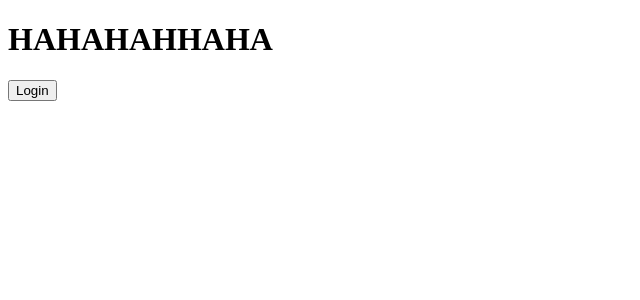
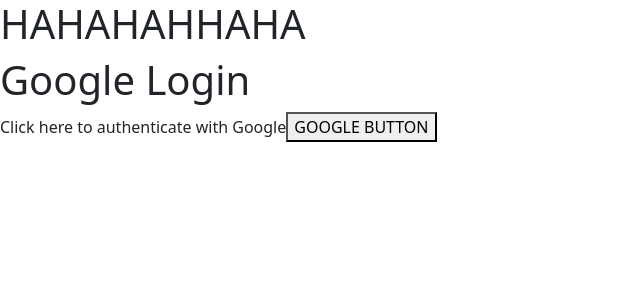
Before and after one commit to akr-25/project_murga_frontend, a React (Create React App) app: page /login in a window 1280 px wide. Shown: the top 300 px of the page, without its empty margins (0-640 px from the left). Built offline with nearby package versions, Linux system fonts and the light colour scheme.

Commit message:
client-side auth done

```diff
--- a/package.json
+++ b/package.json
@@ -6,8 +6,11 @@
     "@testing-library/jest-dom": "^5.16.1",
     "@testing-library/react": "^12.1.2",
     "@testing-library/user-event": "^13.5.0",
+    "axios": "^0.25.0",
+    "bootstrap": "^5.1.3",
     "js-cookie": "^3.0.1",
     "react": "^17.0.2",
+    "react-bootstrap": "^2.1.1",
     "react-dom": "^17.0.2",
     "react-router-dom": "^6.2.1",
     "react-scripts": "5.0.0",
--- a/public/index.html
+++ b/public/index.html
@@ -11,7 +11,7 @@
     />
     <link rel="apple-touch-icon" href="%PUBLIC_URL%/logo192.png" />
     <link rel="manifest" href="%PUBLIC_URL%/manifest.json" />
-
+    <link href="https://cdn.jsdelivr.net/npm/bootstrap@5.1.3/dist/css/bootstrap.min.css" rel="stylesheet" integrity="sha384-1BmE4kWBq78iYhFldvKuhfTAU6auU8tT94WrHftjDbrCEXSU1oBoqyl2QvZ6jIW3" crossorigin="anonymous">
     <title>React App</title>
   </head>
   <body>
--- a/src/App.js
+++ b/src/App.js
@@ -8,8 +8,9 @@ import {
   Link,
   Navigate, Outlet
 } from "react-router-dom";
+import { KK } from "./components/router";
+import { AuthApi } from "./AuthApi";
 
-import { AuthApi } from "./AuthApi";
 
 function App() {
   const[auth, setAuth] = React.useState(false);
@@ -38,80 +39,4 @@ const readCookie = () => {
   );
 }
 
-const Login = (props) => {
-   const {auth, setAuth}  = react.useContext(AuthApi);
- // const kk = Auth.auth;
-  const handleOnClick = () => {
-    // props.auth.setAuth(true);
-    setAuth(true);
-    Cookies.set("user","loginTrue")
-  }
-  return(
-    <div>
-      <button onClick={handleOnClick}>Login</button>
-    </div>
-  )
-}
-
-// const Logout = (props) => {
-//   const {auth, setAuth}  = react.useContext(AuthApi);
-// // const kk = Auth.auth;
-//  const handleOnClick = () => {
-//    // props.auth.setAuth(true);
-//    setAuth(false);
-//  }
-//  return(
-//    <div>
-//      <button onClick={handleOnClick}>Logout</button>
-//    </div>
-//  )
-// }
-
-const Dashboard = () => {
-  const {auth, setAuth}  = react.useContext(AuthApi);
-  // const kk = Auth.auth;
-   const handleOnClick = () => {
-     // props.auth.setAuth(true);
-     setAuth(false);
-     Cookies.remove("user");
-   }
-  return(
-    <div>
-      <h1>Dashboard</h1>
-      <button onClick={handleOnClick}>Logout</button>
-    </div>
-  )
-}
-
-const KK = () =>{
-  const Auth = react.useContext(AuthApi);
-  return(
-    <Routes>
-      <Route exact path='/login' auth={Auth.auth} element={<PrivateLogin/>}>
-      <Route exact path='/login'  element={<Login/>}/>
-      </Route>
-      <Route exact path='/Dashboard' auth={Auth.auth} element={<PrivateRoute/>}>
-      <Route exact path='/Dashboard' element={<Dashboard/>}/>
-</Route>
-    </Routes>
-  )
-}
-const PrivateRoute = (props) => {
-  const {auth, setAuth} = react.useContext(AuthApi);
-   // const auth = false; // determine if authorized, from context or however you're doing it
-  //console.log(props);
-    // If authorized, return an outlet that will render child elements
-    // If not, return element that will navigate to login page
-    return auth ? <Outlet /> : <Navigate to="/login" />;
-
-}
-
-const PrivateLogin = (props) => {
-  const {auth, setAuth} = react.useContext(AuthApi);
-  // const auth = false; // determine if authorized, from context or however you're doing it
- //console.log(props);
-   // If authorized, return an outlet that will render child elements
-   // If not, return element that will navigate to login page
-   return !auth ?  <Outlet /> : <Navigate to="/Dashboard" />;
-}
 export default App;
--- /dev/null
+++ b/src/components/Dashboard.jsx
@@ -0,0 +1,19 @@
+import react from "react";
+import { AuthApi } from "../AuthApi";
+import Cookies from "js-cookie";
+
+export const Dashboard = () => {
+    const {auth, setAuth}  = react.useContext(AuthApi);
+    // const kk = Auth.auth;
+     const handleOnClick = () => {
+       // props.auth.setAuth(true);
+       setAuth(false);
+       Cookies.remove("user");
+     }
+    return(
+      <div>
+        <h1>Dashboard</h1>
+        <button onClick={handleOnClick}>Logout</button>
+      </div>
+    )
+  }
--- /dev/null
+++ b/src/components/login.jsx
@@ -0,0 +1,27 @@
+import react from "react";
+import Cookies from 'js-cookie'
+import { AuthApi } from "../AuthApi";
+import 'bootstrap/dist/css/bootstrap.min.css';
+import axios from "axios";
+axios.defaults.withCredentials=true;
+
+export const Login = (props) => {
+    const {auth, setAuth}  = react.useContext(AuthApi);
+  // const kk = Auth.auth;
+   const handleOnClick = () => {
+   axios.get("/auth/google")
+          .then((res) => {
+              console.log(res);
+          })
+          .catch((e) => console.log(e));
+   }
+   return(
+<div>
+<h1> Google Login </h1>
+  Click here to authenticate with Google
+  <button onClick={handleOnClick}> GOOGLE BUTTON </button>
+</div>
+
+
+   )
+ }
--- /dev/null
+++ b/src/components/router.jsx
@@ -0,0 +1,46 @@
+import { AuthApi } from "../AuthApi";
+import react ,{useState, useContext, Provider}from "react";
+import React from "react";
+import {
+  BrowserRouter as Router,
+  Routes,
+  Route,
+  Link,
+  Navigate, Outlet
+} from "react-router-dom";
+import { Login } from "./login";
+import { Dashboard } from "./Dashboard";
+import { LoadingPage } from "./temp";
+
+
+export const KK = () =>{
+    const Auth = react.useContext(AuthApi);
+    return(
+      <Routes>
+        <Route exact path='/login' auth={Auth.auth} element={<PrivateLogin/>}>
+          <Route exact path='/login'  element={<Login/>}/>
+        </Route>
+          <Route exact path='/Dashboard' auth={Auth.auth} element={<PrivateRoute/>}>
+        <Route exact path='/Dashboard' element={<Dashboard/>}/>
+        </Route>
+          <Route exact path='/temp' auth={Auth.auth} element={<PrivateLoading/>}>
+        </Route>
+
+      </Routes>
+    )
+  }
+ export const PrivateRoute = (props) => {
+    const {auth, setAuth} = react.useContext(AuthApi);
+      return auth ? <Outlet /> : <Navigate to="/login" />;
+
+  }
+
+  export const PrivateLogin = (props) => {
+    const {auth, setAuth} = react.useContext(AuthApi);
+     return !auth ?  <Outlet /> : <Navigate to="/Dashboard" />;
+  }
+
+  export const PrivateLoading = (props) => {
+    const {auth, setAuth} = react.useContext(AuthApi);
+     return !auth ?  <Navigate to="/login" />: <Navigate to="/Dashboard" />;
+  }
--- /dev/null
+++ b/src/components/temp.jsx
@@ -0,0 +1,32 @@
+import react from "react";
+import { AuthApi } from "../AuthApi";
+import Cookies from "js-cookie";
+import axios from "axios";
+import {
+    BrowserRouter as Router,
+    Routes,
+    Route,
+    Link,
+    Navigate, Outlet
+  } from "react-router-dom";
+import { Login } from "./login";
+import { Dashboard } from "./Dashboard";
+
+export const LoadingPage = () => {
+    const [post, setPost] = react.useState(null);
+
+    react.useEffect(() => {
+      axios.get("/auth/status").then((response) => {
+        setPost(response.data);
+      });
+    }, []);
+
+    if (!post) {return  <Navigate to="/login"/>; }
+    const {auth, setAuth}  = react.useContext(AuthApi);
+    if(post){
+     setAuth(true);
+    Cookies.set("user","data.user")
+    // instead of data.user set post.user
+    return <Navigate to="/Dashboard"/>;
+    }
+}
--- a/src/index.js
+++ b/src/index.js
@@ -1,11 +1,9 @@
 import React from 'react';
 import ReactDOM from 'react-dom';
 import App from './App';
+import 'bootstrap/dist/css/bootstrap.min.css';
 
 
 ReactDOM.render(
-
-    <App />
-,
-  document.getElementById('root')
+ <App />, document.getElementById('root')
 );
```
Also changed, not shown: 1 other file (tests, documents, lock files or other folders).
